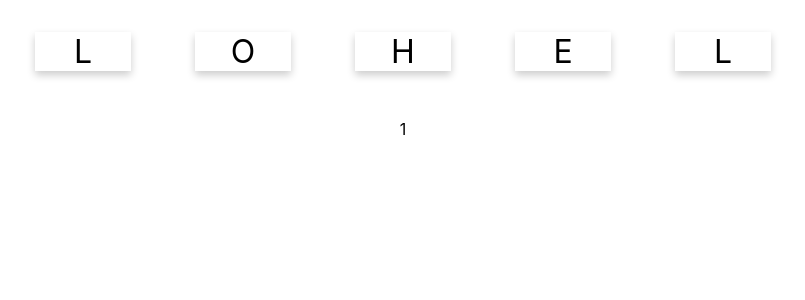
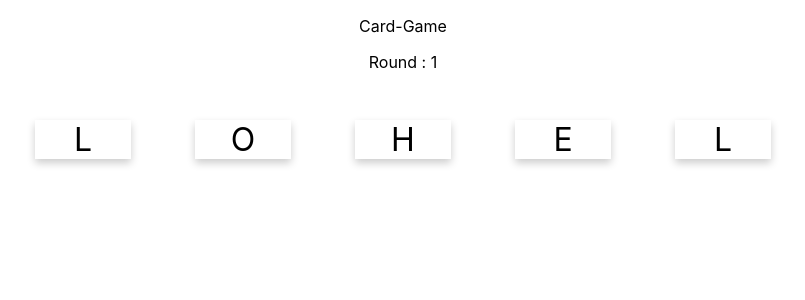
Before and after one commit to Krittamett/Lab3SA03, a React (Create React App) app: page / in a window 1280 px wide. Shown: the top 300 px of the page, without its empty margins (237-1042 px from the left). Built offline with nearby package versions, Linux system fonts and the light colour scheme.

Commit message:
Comit 1 : Alert when finish

```diff
--- a/src/WordCard.js
+++ b/src/WordCard.js
@@ -28,8 +28,10 @@ export default class WordCard extends Component{
         if(guess.length == this.state.chars.length){
             if(guess == this.state.word){
                 this.setState({guess : [] , completed: true})
+                alert("You WIN!!")
             }else{
                 this.setState({guess : [] , attempt: this.state.attempt+1})
+                alert("You LOSE!! Try Again")
             }
         }
     }
@@ -37,12 +39,14 @@ export default class WordCard extends Component{
     render(){
         return(
             <div className = "App">
+            <p>Card-Game</p>
+            <p>Round : {this.state.attempt}</p>
             {
                 Array.from(this.state.chars).map((c,i) => <CharacterCard value = {c} key={i} attempt = {this.state.attempt}
                 activationHandler = {this.activationHandler}/>)
             }
 
-            <p>{this.state.completed? "WIN":" "}{this.state.attempt}</p>
+            <p>{this.state.completed? "WIN":" "}</p>
             </div>
         )
     }
```
